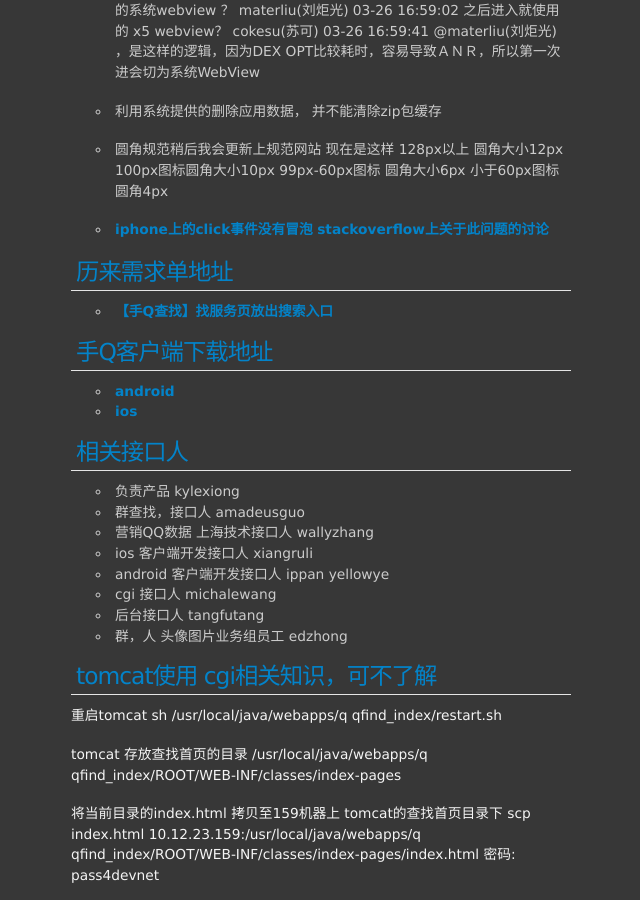
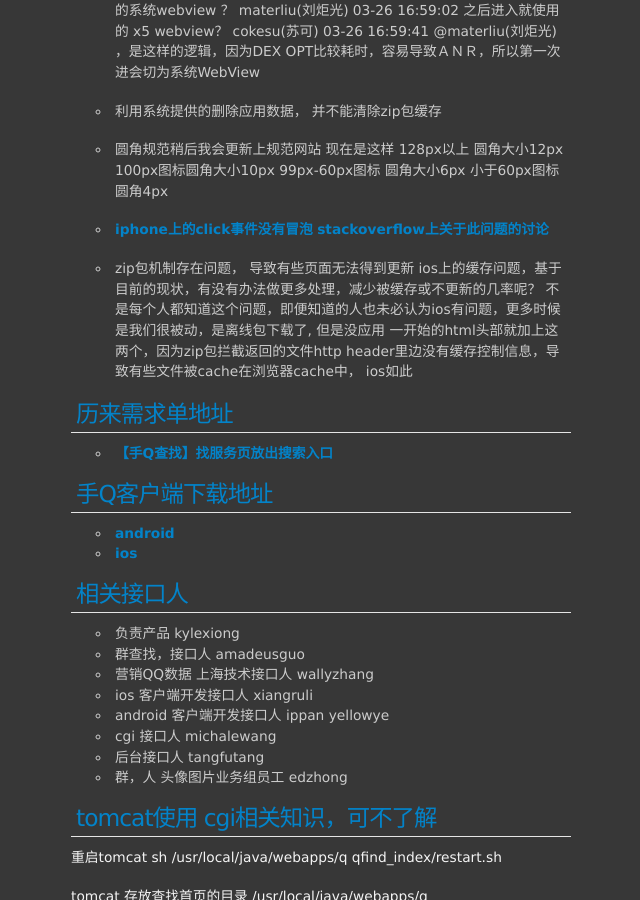
Before and after one commit to materliu/materliu.github.io, a Jekyll site: the page built from all/tencent/_posts/2014-03-12-手Q查找README.md, in a window 1280 px wide and 900 px high, scrolled down 6100 px. Shown: the whole window, without its empty margins (234-874 px from the left). Built offline with Jekyll 4.4.1, drawn with Linux system fonts in a browser that asks for light colours; Markdown is read by kramdown in place of the engine named in the settings.

Commit message:
股市知识补充。 添加zip包缺陷记录！

```diff
--- a/all/tencent/_posts/2014-03-12-手Q查找README.md
+++ b/all/tencent/_posts/2014-03-12-手Q查找README.md
@@ -276,6 +276,13 @@
 
 * [iphone上的click事件没有冒泡](http://www.quirksmode.org/blog/archives/2010/09/click_event_del.html) [stackoverflow上关于此问题的讨论](http://stackoverflow.com/questions/3705937/document-click-not-working-correctly-on-iphone-jquery)
 
+* zip包机制存在问题， 导致有些页面无法得到更新
+    ios上的缓存问题，基于目前的现状，有没有办法做更多处理，减少被缓存或不更新的几率呢？
+    不是每个人都知道这个问题，即便知道的人也未必认为ios有问题，更多时候是我们很被动，是离线包下载了, 但是没应用
+        <meta http-equiv="cache-control" content="max-age=0" />
+        <meta http-equiv="cache-control" content="no-cache" />
+    一开始的html头部就加上这两个，因为zip包拦截返回的文件http header里边没有缓存控制信息，导致有些文件被cache在浏览器cache中， ios如此
+
 
 ## 历来需求单地址
 * [【手Q查找】找服务页放出搜索入口](http://tapd.oa.com/v3/qqsearch_web/prong/stories/view/1010063621056050940)
```
Also changed, not shown: all/life/_posts/2014-03-30-二哥跟我讲的一些简单的股市知识整理.md (+4 -0 lines), all/tencent/_posts/2014-03-19-手Q群查找README.md (+7 -0 lines).
